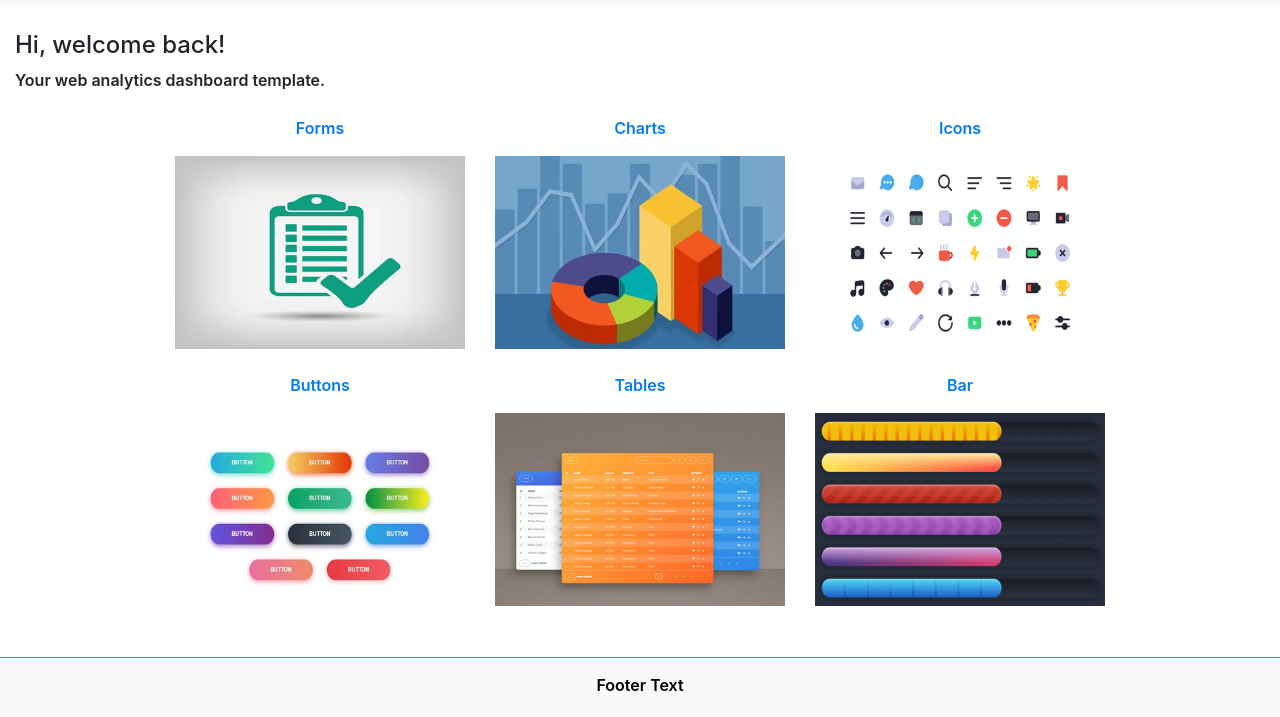
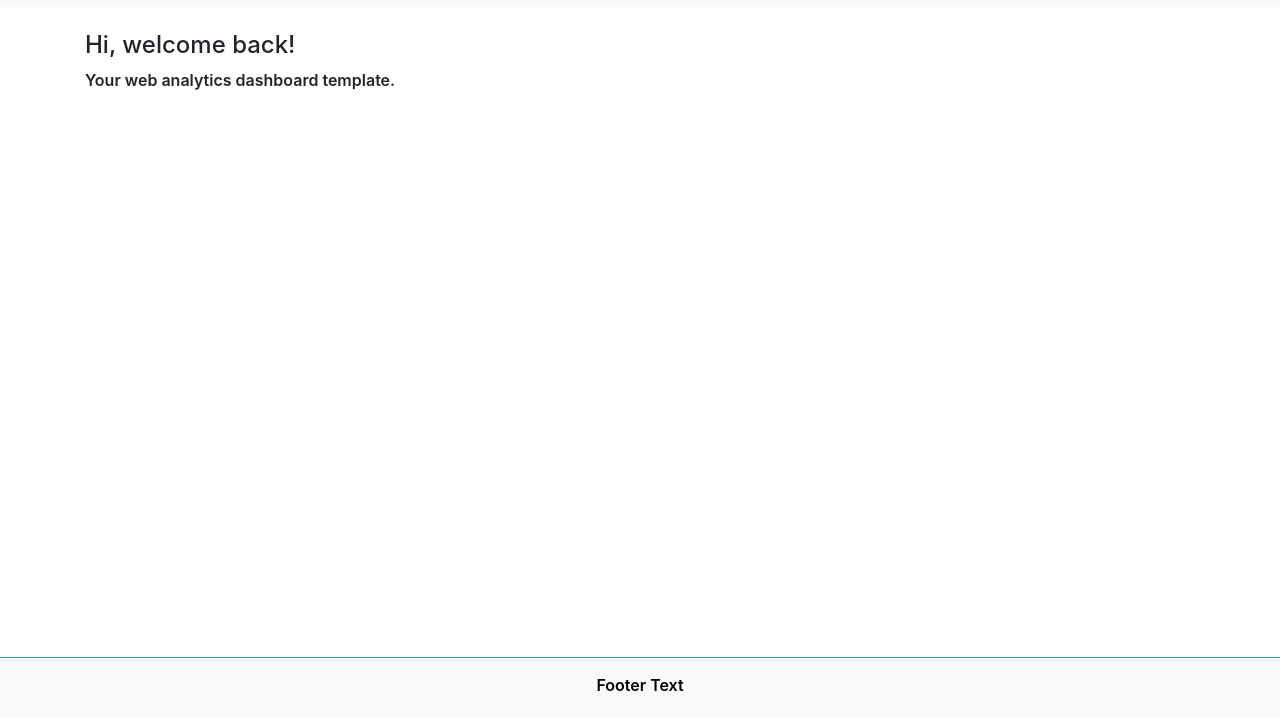
Before and after one commit to shayanahmad1999/Admin-Panel, a plain HTML site: page pages/dashboard.html in a window 1280 px wide. Shown: the part 83-800 px from the top of the page. Drawn offline with Linux system fonts and the light colour scheme.

Commit message:
remove extra code lines

```diff
--- a/pages/dashboard.html
+++ b/pages/dashboard.html
@@ -1,5 +1,6 @@
 <!DOCTYPE html>
 <html lang="en">
+
 <head>
   <meta charset="UTF-8">
   <meta name="viewport" content="width=device-width, initial-scale=1.0">
@@ -10,6 +11,7 @@
   <link rel="stylesheet" href="../assets/bootstrap/css/bootstrap-grid.css">
   <link rel="stylesheet" href="../assets/css/dashboard.css">
 </head>
+
 <body>
 
   <header class="header d-flex align-items-center">
@@ -21,7 +23,8 @@
 
     <!-- Menu Items -->
     <nav class="navbar navbar-expand-lg navbar-light bg-light">
-    <button class="navbar-toggler" type="button" data-toggle="collapse" data-target="#navbarSupportedContent" aria-controls="navbarSupportedContent" aria-expanded="false" aria-label="Toggle navigation">
+      <button class="navbar-toggler" type="button" data-toggle="collapse" data-target="#navbarSupportedContent"
+        aria-controls="navbarSupportedContent" aria-expanded="false" aria-label="Toggle navigation">
         <span class="navbar-toggler-icon"></span>
       </button>
       <div class="collapse navbar-collapse" id="navbarSupportedContent">
@@ -59,8 +62,9 @@
       <div class="dropdown">
         <img src="../assets/images/unnamed-removebg-preview.png" alt="Logout" class="logout-img dropbtn">
         <div class="dropdown-content">
-      <a href="#"><img src="../assets/images/unnamed-removebg-preview.png" alt="Logout" class="admin-img dropbtn mt-4"></a>
-      <a >Admin</a>
+          <a href="#"><img src="../assets/images/unnamed-removebg-preview.png" alt="Logout"
+              class="admin-img dropbtn mt-4"></a>
+          <a>Admin</a>
           <a href="/pages/auth/login.html">Sign In</a>
           <a href="/pages/auth/sign_up.html">Sign Out</a>
 
@@ -68,42 +72,13 @@
       </div>
     </div>
   </header>
-  <div class="container-fluid bg-3 text-center">
+  <div class="container  text-center">
     <h4 class="text-left mt-4">Hi, welcome back!</h4>
     <p class="text-left">Your web analytics dashboard template.</p>
 
-    <div class="row mt-4">
-      <div class="col-sm-3">
-        <p><a href="../pages/forms.html">Forms</a></p>
-        <img src="../assets/images/depositphotos_75092627-stock-illustration-pictograph-of-checklist-icon.jpg" class="img-responsive" style="width:100%" alt="Image">
-      </div>
-      <div class="col-sm-3">
-        <p><a href="../pages/charts.html">Charts</a></p>
-        <img src="../assets/images/ftcms_347ece48-0f69-11e9-a3aa-118c761d2745.jpg" class="img-responsive" style="width:100%" alt="Image">
-      </div>
-      <div class="col-sm-3">
-        <p><a href="#">Icons</a></p>
-        <img src="../assets/images/1_WO5mgu0bcFNdt7R6JH6mhQ.png" class="img-responsive" style="width:100%" alt="Image">
-      </div>
-    </div>
+
   </div>
 
-  <div class="container-fluid bg-3 text-center mt-4">
-    <div class="row">
-      <div class="col-sm-3">
-        <p><a href="../pages/buttons.html">Buttons</a></p>
-        <img src="../assets/images/CSS-Gradient-Buttons.jpg" class="img-responsive" style="width:100%" alt="Image">
-      </div>
-      <div class="col-sm-3">
-        <p><a href="../pages/tables.html">Tables</a></p>
-        <img src="../assets/images/opt_fbt_thumbnail.jpg" class="img-responsive" style="width:100%" alt="Image">
-      </div>
-      <div class="col-sm-3">
-        <p><a href="../pages/charts.html">Bar</a></p>
-        <img src="../assets/images/2023-progress-bars.png" class="img-responsive" style="width:100%" alt="Image">
-      </div>
-    </div>
-  </div>
 
   <footer class="fixed-bottom text-center mt-4">
     <p>Footer Text</p>
@@ -114,4 +89,5 @@
 <script src="../assets/js/jquery-3.5.1.slim.min.js"></script>
 <script src="../assets/js/popper.min.js"></script>
 <script src="../assets/bootstrap/js/bootstrap.min.js"></script>
+
 </html>
```
Lines whose indentation alone changed are shown as unchanged.
